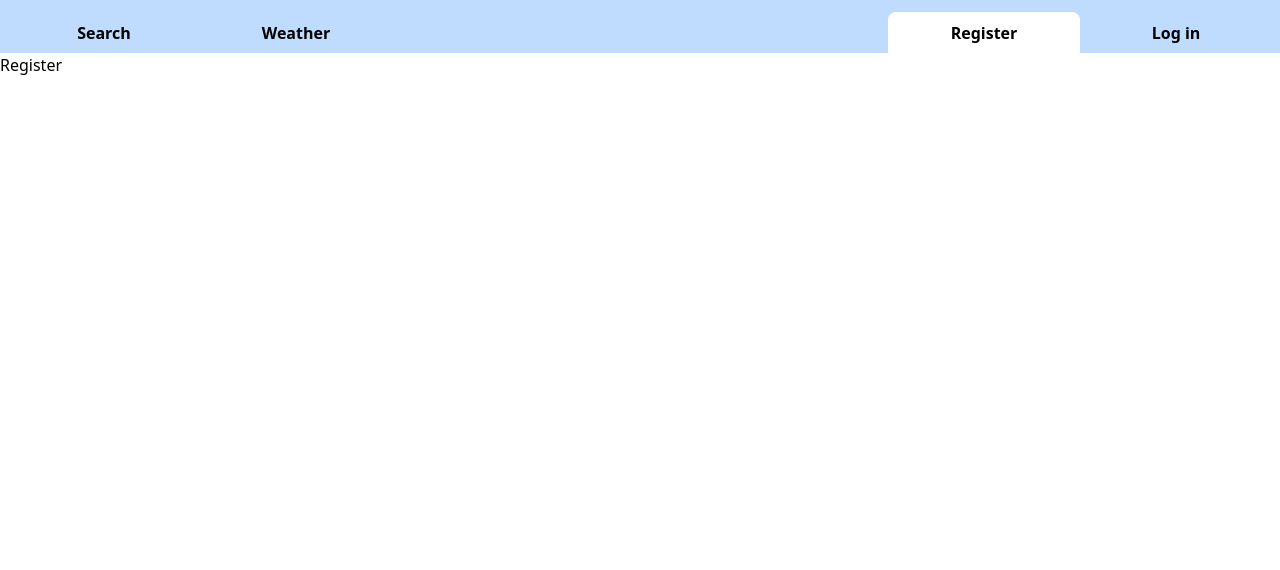
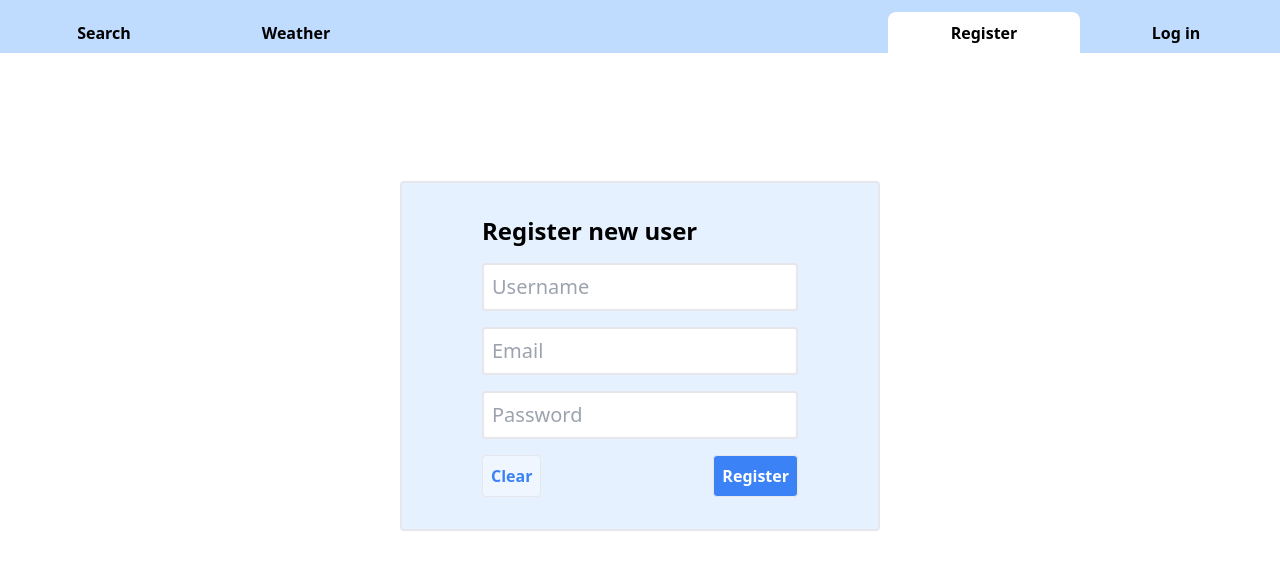
Before and after one commit to CEM-KEA/whoknows, a React (Vite) app in the folder frontend/: page /register in a window 1280 px wide. Shown: the top 570 px of the page. Built offline with nearby package versions, Linux system fonts and the light colour scheme; no server answers.

Commit message:
#27 simple register page implemented and working

```diff
--- a/frontend/src/types/auth.types.ts
+++ b/frontend/src/types/auth.types.ts
@@ -15,3 +15,9 @@ export interface ILoginSession {
 export interface ILoginResponse {
   token: string;
 }
+
+export interface IRegisterRequest {
+  username: string;
+  email: string;
+  password: string;
+}
--- a/frontend/src/utils/apiUtils.ts
+++ b/frontend/src/utils/apiUtils.ts
@@ -39,6 +39,9 @@ export async function apiPost<TReqBody, TResBody>(
   });
   if (!res.ok) {
     throw new Error(res.statusText);
+  }
+  if (res.status === 204 || res.status === 201) {
+    return {} as TResBody;
   }
   return await res.json();
 }
--- a/frontend/src/views/Login.tsx
+++ b/frontend/src/views/Login.tsx
@@ -1,8 +1,9 @@
-import { useState } from "react";
+import { FormEventHandler, useState } from "react";
 import PageLayout from "../components/PageLayout";
 import { ILoginRequest, ILoginResponse } from "../types/auth.types";
 import { apiPost } from "../utils/apiUtils";
 import { useNavigate } from "react-router-dom";
+import LoadingSpinner from "../components/LoadingSpinner";
 
 interface LoginProps {
   onLogIn: (token: string) => void;
@@ -11,24 +12,34 @@ interface LoginProps {
 function Login(props: Readonly<LoginProps>) {
   const [email, setEmail] = useState("");
   const [password, setPassword] = useState("");
+  const [loading, setLoading] = useState(false);
   const navigate = useNavigate();
 
-  function handleLogin() {
+  const handleLogin: FormEventHandler = (e) => {
+    e.preventDefault();
+    setLoading(true);
     apiPost<ILoginRequest, ILoginResponse>("/login", { email, password })
       .then((data) => {
+        setLoading(false);
         props.onLogIn(data.token);
         navigate("/");
       })
       .catch((error) => {
+        setLoading(false);
         console.error(error);
         // Maybe do a toast here
       });
-  }
+  };
 
   return (
     <PageLayout>
       <div className="flex justify-center items-center h-[calc(100vh-180px)]">
-        <div className="flex flex-col gap-4 border-2 px-20 py-8 rounded-xl w-1/2">
+        {loading && <LoadingSpinner size={100} />}
+        {!loading && (
+          <form
+            className="flex flex-col gap-4 border-2 px-20 py-8 rounded-xl w-1/2"
+            onSubmit={handleLogin}
+          >
             <h2 className="text-2xl font-semibold">Log in</h2>
             <input
               id="login-email"
@@ -51,13 +62,13 @@ function Login(props: Readonly<LoginProps>) {
             <div className="flex justify-center">
               <button
                 id="login-button"
-              onClick={handleLogin}
                 className="border-2 rounded w-1/2 mt-2 p-2 bg-blue-500 text-white font-semibold hover:brightness-90 text-xl"
               >
                 Log in
               </button>
             </div>
-        </div>
+          </form>
+        )}
       </div>
     </PageLayout>
   );
--- a/frontend/src/views/Register.tsx
+++ b/frontend/src/views/Register.tsx
@@ -1,8 +1,99 @@
+import { FormEventHandler, useState } from "react";
+import type { IRegisterRequest } from "../types/auth.types";
+import PageLayout from "../components/PageLayout";
+import { apiPost } from "../utils/apiUtils";
+import { useNavigate } from "react-router-dom";
+import LoadingSpinner from "../components/LoadingSpinner";
+
 function Register() {
+  const navigate = useNavigate();
+  const [loading, setLoading] = useState(false);
+
+  const [username, setUsername] = useState("");
+  const [email, setEmail] = useState("");
+  const [password, setPassword] = useState("");
+
+  const handleSubmit: FormEventHandler = async (e) => {
+    e.preventDefault();
+    const registerData: IRegisterRequest = {
+      username,
+      email,
+      password
+    };
+    setLoading(true);
+    apiPost<IRegisterRequest, void>("/register", registerData)
+      .then(() => {
+        setLoading(false);
+        navigate("/login");
+      })
+      .catch((error) => {
+        console.error(error);
+        setLoading(false);
+        // Maybe do a toast here
+      });
+  };
+
   return (
-    <div>
-      <h1>Register</h1>
-    </div>
+    <PageLayout>
+      <div className="flex items-center justify-center mt-20 p-8">
+        {loading && (
+          <div className="mt-20">
+            <LoadingSpinner size={100} />
+          </div>
+        )}
+        {!loading && (
+          <form
+            onSubmit={handleSubmit}
+            className="flex flex-col gap-4 border-2 px-20 py-8 rounded bg-blue-200 bg-opacity-40"
+          >
+            <h1 className="text-2xl font-semibold">Register new user</h1>
+            <input
+              className="border-2 p-2 w-full rounded outline-none caret-blue-500 text-xl"
+              type="text"
+              placeholder="Username"
+              value={username}
+              min={3}
+              max={100}
+              onChange={(e) => setUsername(e.target.value)}
+              required
+            />
+            <input
+              className="border-2 p-2 w-full rounded outline-none caret-blue-500 text-xl"
+              type="email"
+              placeholder="Email"
+              value={email}
+              onChange={(e) => setEmail(e.target.value)}
+              required
+            />
+            <input
+              className="border-2 p-2 w-full rounded outline-none caret-blue-500 text-xl"
+              type="password"
+              placeholder="Password"
+              value={password}
+              minLength={6}
+              onChange={(e) => setPassword(e.target.value)}
+              required
+            />
+            <div className="flex gap-1 w-full justify-between">
+              <button
+                className="border rounded bg-blue-50 text-blue-500 hover:bg-blue-100 font-semibold p-2"
+                onClick={() => {
+                  setUsername("");
+                  setEmail("");
+                  setPassword("");
+                }}
+                type="button"
+              >
+                Clear
+              </button>
+              <button className="border rounded bg-blue-500 hover:brightness-90 text-white font-semibold p-2">
+                Register
+              </button>
+            </div>
+          </form>
+        )}
+      </div>
+    </PageLayout>
   );
 }
 
```
Lines whose indentation alone changed are shown as unchanged.
